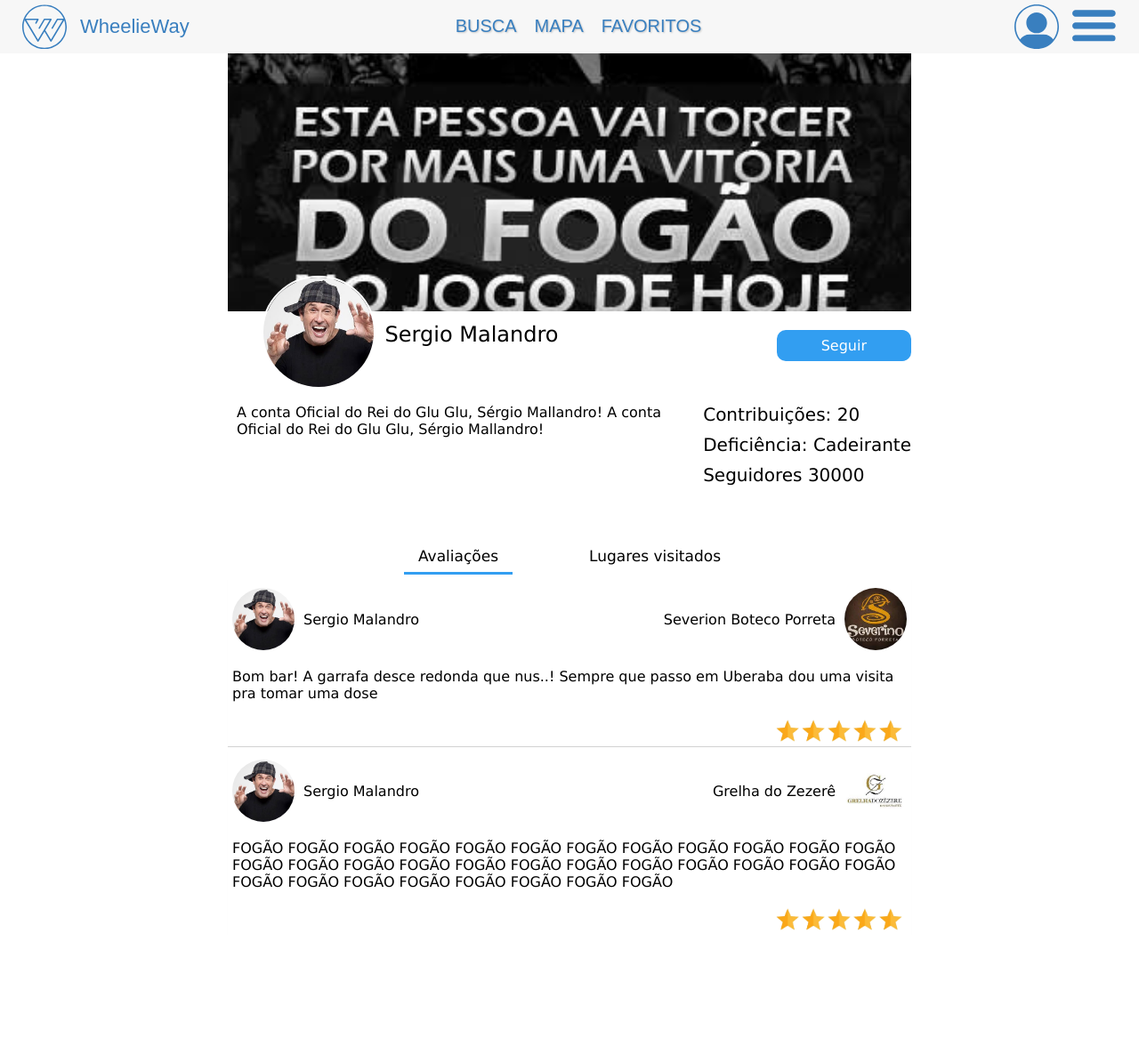
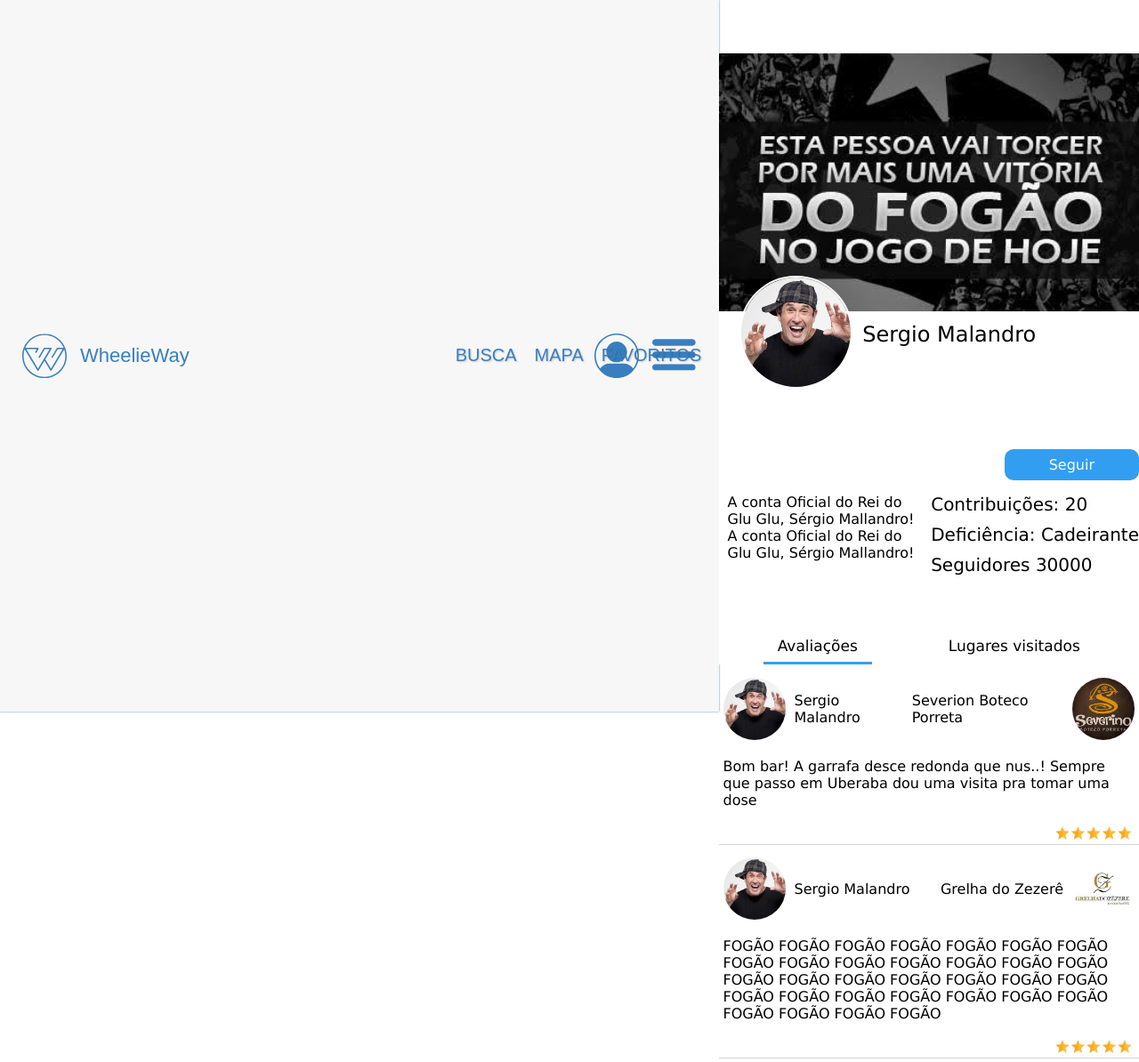
Before and after one commit to RafaBMartins/pi2023, a PHP site: page /html/perfil.html in a window 1280 px wide. Shown: the whole page at 89% size. Before the commit the page ends 1046 px from the top, so only its background shows below. Run offline with PHP 8.4, Linux system fonts and the light colour scheme; some web fonts are replaced.

Commit message:
header adicionado no perfil

```diff
--- a/web/css/perfil.css
+++ b/web/css/perfil.css
@@ -1,10 +1,4 @@
-/*Header assume a largura da tela e sua altura padrão*/
-.header {
-    width: 100%;
-    height: 60px;
-    position: fixed;
-    z-index: 1;
-}
+@import url('https://fonts.cdnfonts.com/css/lemonmilk');
 
 section{
     position: relative;
@@ -19,6 +13,121 @@
 /*Escondendo scrollbar*/
 body::-webkit-scrollbar {
     display: none;
+}
+
+
+body {
+    padding: 0;
+    margin: 0;
+
+    display: flex;
+
+    max-width: 100vw;
+    height: 100vh
+}
+
+
+header {
+    display: flex;
+    justify-content: space-between;
+    align-items: center;
+    width: 100vw;
+    padding: 10px;
+    box-shadow: 0.1px 0.2px 2px #397fbf;
+    background-color: #f7f7f7;
+}
+
+
+.logo {
+    display: flex;
+    align-items: center;
+}
+
+
+.logo > img {
+    height: 50px;
+    width: 50px;
+    margin-left: 15px;
+    margin-right: 15px;
+}
+
+
+.logo > p {
+    margin: 0;
+    color: #397fbf;
+    font-family: 'Lemon/Milk', sans-serif;
+    font-size: 22px;
+    pointer-events: none;
+}
+
+
+.opcoesHeader {
+    display: flex;
+    align-items: center;
+    justify-content: center;
+    position: absolute;
+    left: 50%;
+    transform: translateX(-50%);
+}
+
+
+.opcoesHeader > p {
+    margin: 0;
+    margin-left: 20px;
+    color: #397fbf;
+    font-family: 'Lemon/Milk', sans-serif;
+    text-shadow: 1px 1px 2px rgba(0, 0, 0, 0.2);
+    font-size: 20px;
+    cursor: pointer;
+}
+
+
+@keyframes animacao_opcoesHeader {
+    0% {
+        transform: scale(1);
+    }
+
+    100% {
+        transform: scale(1.20);
+    }
+}
+
+
+.opcoesHeader > p:hover {
+    animation-name: animacao_opcoesHeader;
+    animation-duration: 0.5s;
+    animation-iteration-count: 1;
+    animation-fill-mode: forwards;
+    animation-timing-function: ease-in-out;
+}
+
+
+.opcoesHeader > p::after {
+    display: flex;
+    content: "";
+    width: 0;
+    height: 2px;
+    background: #397fbf;
+    transition: 0.5s ease-in-out;
+}
+
+
+.opcoesHeader > p:hover::after {
+    width: 100%;
+}
+
+
+.header_perfil_burguerMenu {
+    display: flex;
+    align-items: center;
+}
+
+
+.header_perfil_burguerMenu > img {
+    height: 50px;
+    width: 50px;
+    cursor: pointer;
+    margin-right: 15px;
 }
 
 /*Tamanho e fontes da div principal*/
--- a/web/html/perfil.html
+++ b/web/html/perfil.html
@@ -9,8 +9,26 @@
     </head>
     <body>
 
-        <!-- Header -->
-        <object data="header.html" type="text/html" class="header"></object>
+        <!-- Header é a parte de cima do site, que acompanha quando voccê faz a rolagem -->
+        <header>
+
+            <div class="logo">
+                <img src="..\img\logo.svg">
+                <p>WheelieWay</p>
+            </div>
+
+            <div class="opcoesHeader">
+                <p>BUSCA</p>
+                <p>MAPA</p>
+                <p>FAVORITOS</p>
+            </div>
+
+            <div class="header_perfil_burguerMenu">
+                <img src="..\img\profileIcon.svg" class="perfilIcon" id="iconePerfil">
+                <img src="..\img\confIcon.svg" class="confIcon">
+            </div>
+
+        </header>
 
         <!-- Div principal com o perfil -->
         <div id="principal">
```
